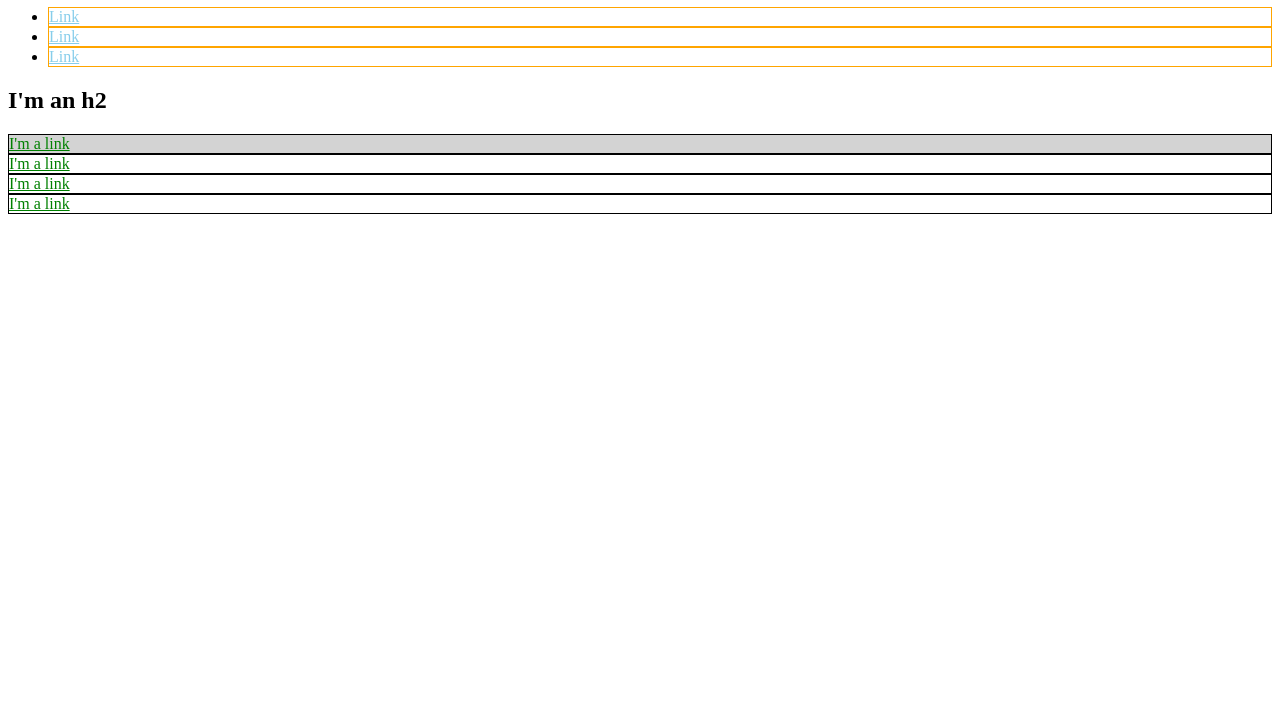
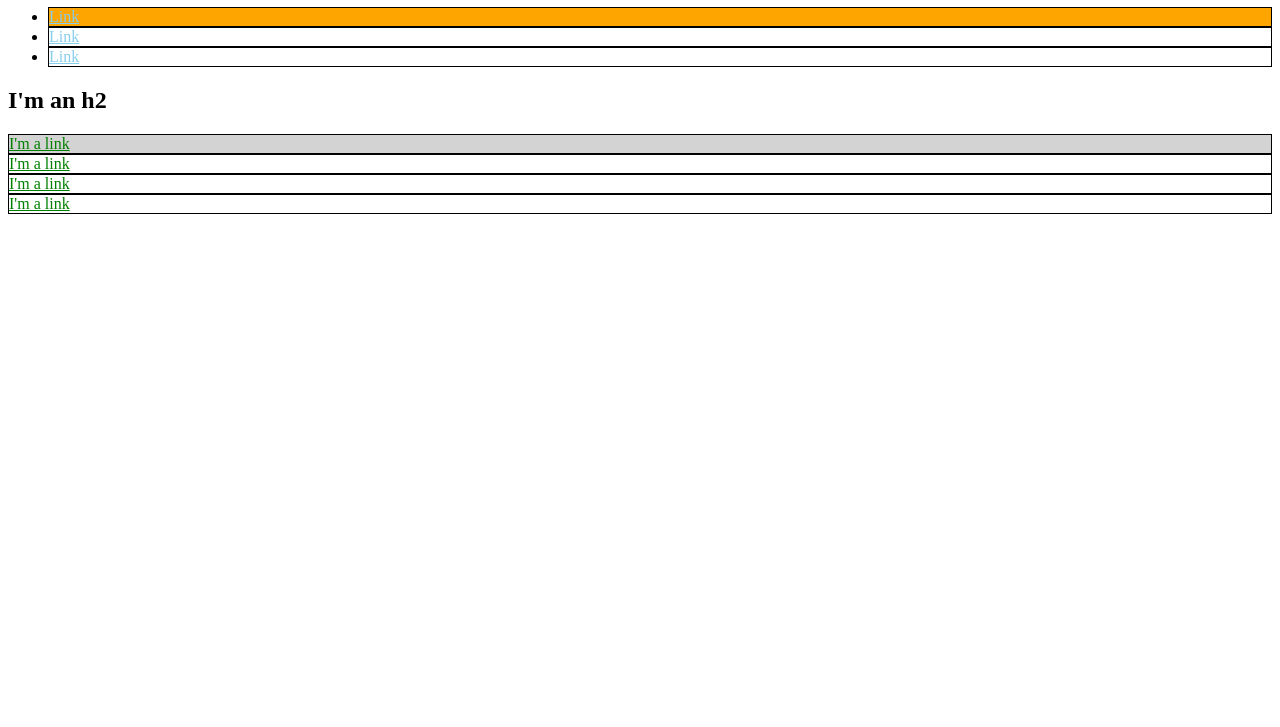
Before and after one commit to motti753/RubyTest4, a plain HTML site: page index.html in a window 1280 px wide. Shown: the part 73-800 px from the top of the page. Drawn offline with Linux system fonts and the light colour scheme.

Commit message:
attribute add

```diff
--- a/index.html
+++ b/index.html
@@ -5,11 +5,15 @@
   <meta name="viewport" content="width=device-width, initial-scale=1.0">
   <title>Test Page: Don't Panic</title>
   <style>
-    li {
-      border: 1px solid orange;
+    #item-1 {
+      background: orange;
     }
 
-    li a {
+    .item {
+      border: 1px solid black;
+    }
+
+    .item a {
       color: skyblue;
     }
 
@@ -29,13 +33,13 @@
 <body>
   <h1>I'm an h1</h1>
   <ul>
-    <li>
+    <li class="item" id="item-1">
       <a href="https://example.com/">Link</a>
     </li>
-    <li>
+    <li class="item">
       <a href="https://example.com/">Link</a>
     </li>
-    <li>
+    <li class="item">
       <a href="https://example.com/">Link</a>
     </li>
   </ul>
```
